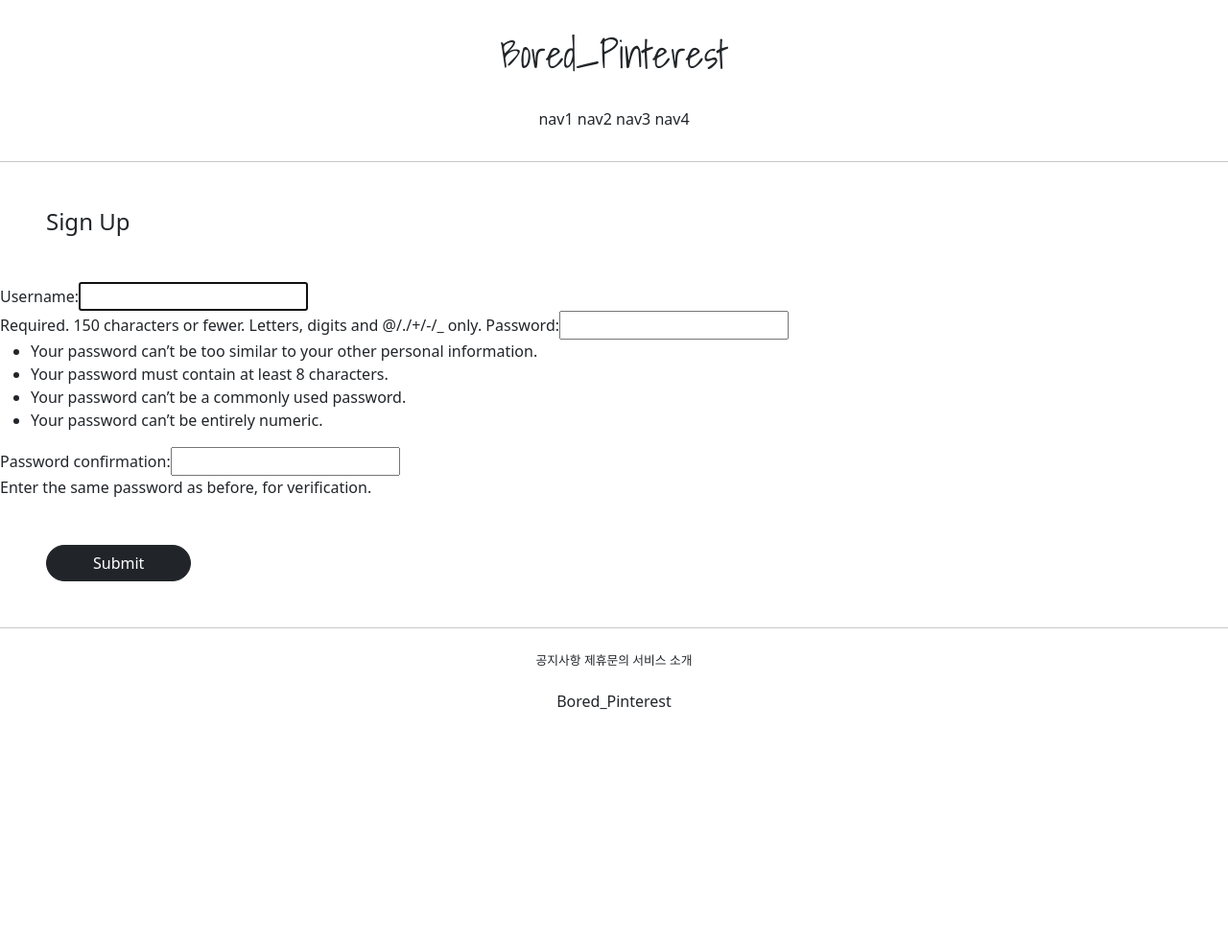
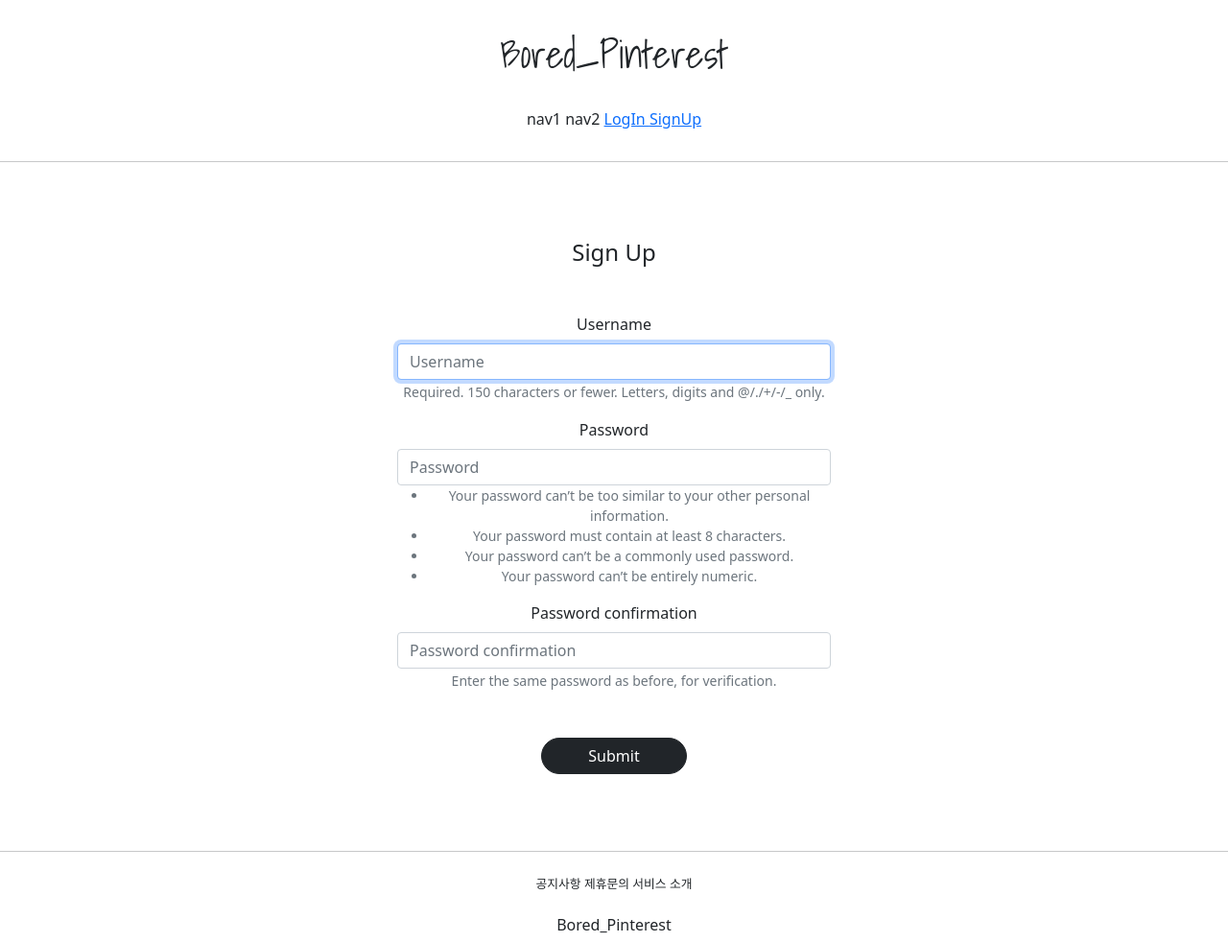
Before and after one commit to boredjuju/gis_django_1, a Django app: page /accounts/create/ in a window 1280 px wide. Shown: the whole page at 96% size. Before the commit the page ends 740 px from the top, so only its background shows below. Run offline with Django 3.2, Linux system fonts and the light colour scheme; parts of the project's set-up code (start-up, migrations or seed data) failed here and were passed over; some libraries are stand-ins or nearby versions.

Commit message:
7/15 gis django class commit 1

```diff
--- a/accountapp/templates/accountapp/create.html
+++ b/accountapp/templates/accountapp/create.html
@@ -1,15 +1,16 @@
 {% extends 'base.html'%}
+{% load bootstrap4 %}
 
 {% block content %}
 
-    <div>
-        <div>
-            <h4 class="m-5">Sign Up</h4>
+    <div class="text-center mw-500 m-auto">
+        <div class="m-5">
+            <h4>Sign Up</h4>
         </div>
         <div>
             <form action="{% url 'accountapp:create' %}" method="post">
                 {% csrf_token %}
-                {{ form }}
+                {% bootstrap_form form %}
                 <div class="m-5">
                 <input type="submit"
                        class="btn btn-dark rounded-pill px-5">
--- a/static/base.css
+++ b/static/base.css
@@ -12,3 +12,8 @@
     font-size: .8rem;
     margin: 1.5rem;
 }
+
+.mw-500 {
+    max-width: 500px;
+    padding: 1rem 1.5rem;
+}
--- a/templates/header.html
+++ b/templates/header.html
@@ -6,8 +6,28 @@
     <div class="bored_header_button">
         <span>nav1</span>
         <span>nav2</span>
-        <span>nav3</span>
-        <span>nav4</span>
+
+        {% if not user.is_authenticated %}
+            <span>
+                <a href="{% url 'accountapp:login' %}">
+                LogIn
+                </a>
+            </span>
+
+            <span>
+                <a href="{% url 'accountapp:create' %}">
+                    SignUp
+                </a>
+            </span>
+
+        {% else %}
+            <span>
+                <a href="{% url 'accountapp:logout' %}">
+                    LogOut
+                </a>
+            </span>
+        {% endif %}
+
     </div>
 
 
```
Also changed, not shown: accountapp/templates/accountapp/login.html (+6 -4 lines), gis_web_1/settings.py (+5 -2 lines).
